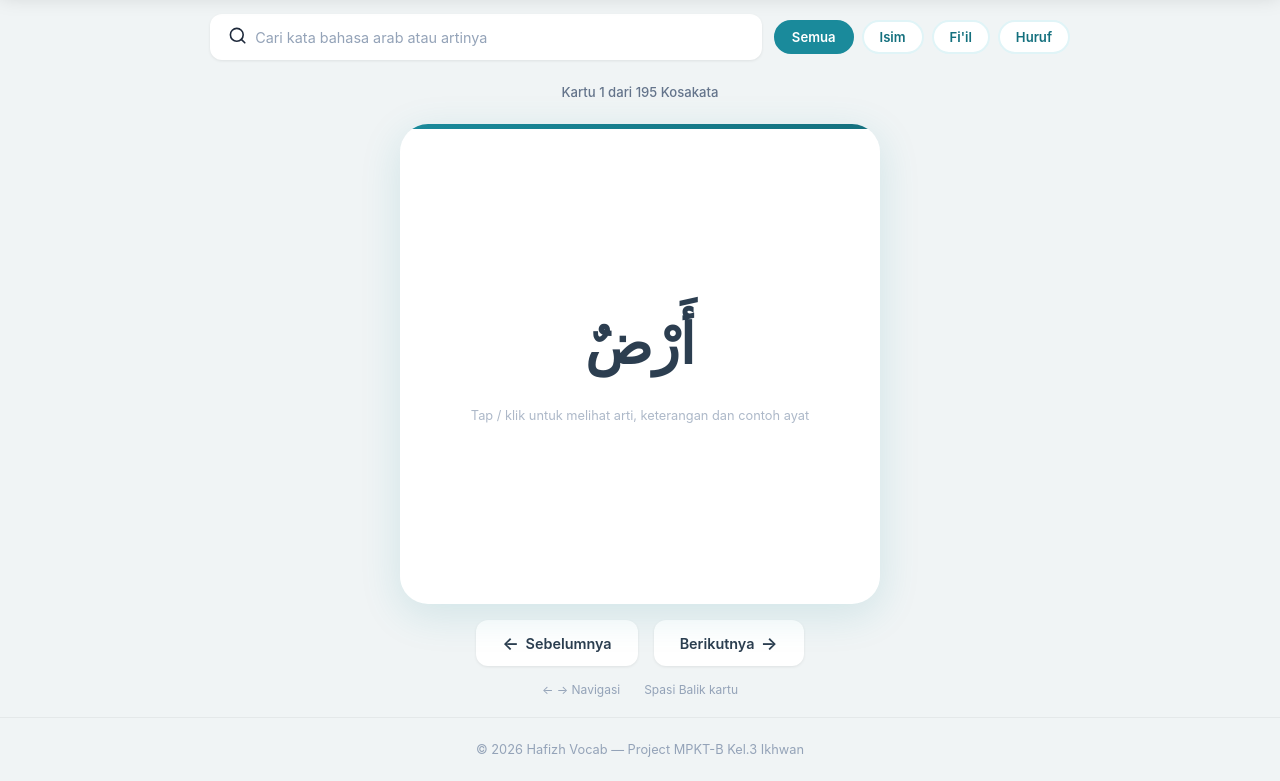
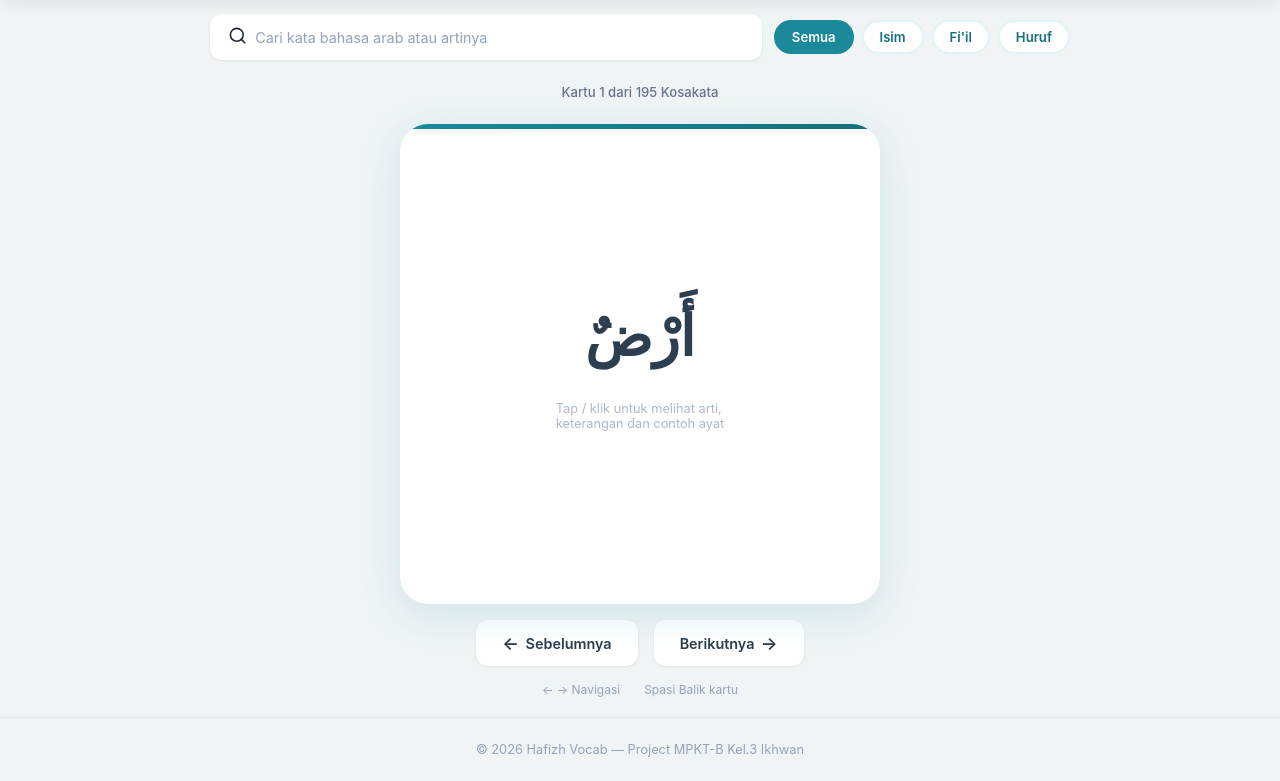
Before and after one commit to axid3554/hafizh_vocab, a plain HTML site: page index.html in a window 1280 px wide. Shown: the part 86-867 px from the top of the page. Drawn offline with Linux system fonts and the light colour scheme; a web font is replaced by a local one.

Commit message:
Update index.html

```diff
--- a/index.html
+++ b/index.html
@@ -150,7 +150,7 @@
           <!-- Front Side -->
           <div class="card__face card__face--front" id="cardFront">
             <div class="card__arab" id="cardArab"></div>
-            <div class="card__hint">Tap / klik untuk melihat arti, keterangan dan contoh ayat</div>
+            <div class="card__hint">Tap / klik untuk melihat arti,<br>keterangan dan contoh ayat</div>
           </div>
           <!-- Back Side -->
           <div class="card__face card__face--back" id="cardBack">
```
